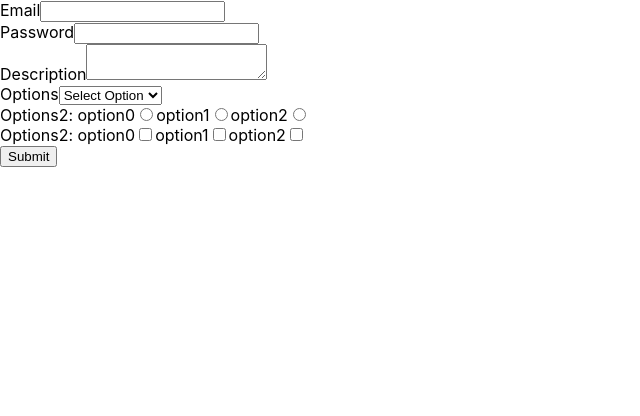
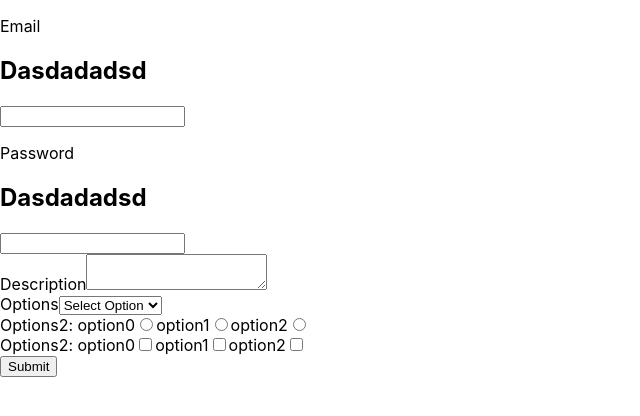
Before and after one commit to cvetanovskistefan72/formik-reusable-components, a React (Create React App) app: page / in a window 1280 px wide. Shown: the top 416 px of the page, without its empty margins (0-640 px from the left). Built offline with nearby package versions, Linux system fonts and the light colour scheme.

Commit message:
Update Input.jsx

```diff
--- a/src/components/Input.jsx
+++ b/src/components/Input.jsx
@@ -6,7 +6,8 @@ export const Input = (props) => {
 
     return (
         <div>
-            <label>{label}</label>
+            <p>{label}</p>
+            <h2>Dasdadadsd</h2>
             <Field id={name} name={name}   />
             <ErrorMessage name={name} component="span"/>
         </div>
```
